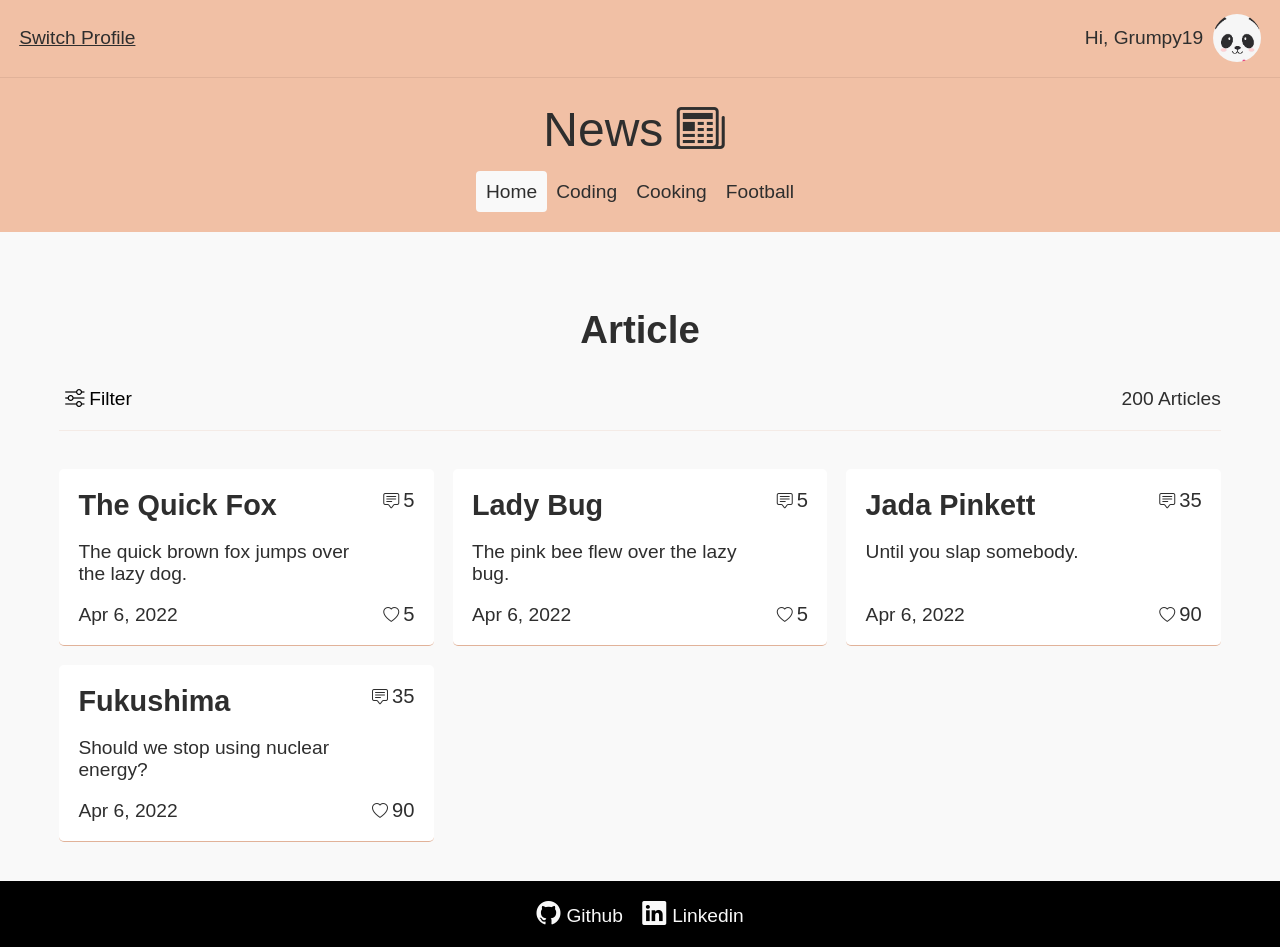
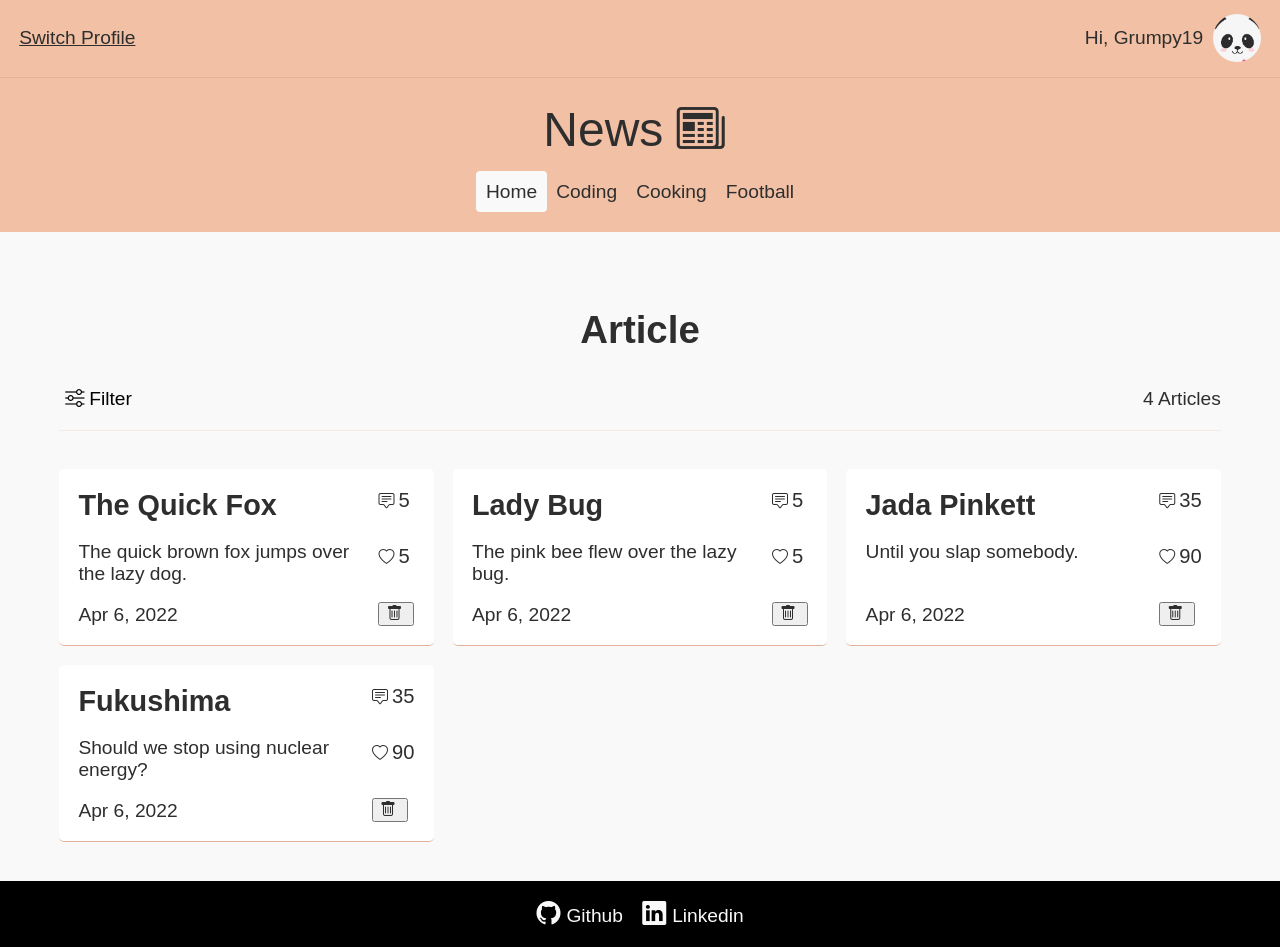
Before and after one commit to samuelparfaitjr/fe-news, a React (Create React App) app: page / in a window 1280 px wide. Built offline with nearby package versions, Linux system fonts and the light colour scheme.

Commit message:
added deleted button

```diff
--- a/src/components/Post.jsx
+++ b/src/components/Post.jsx
@@ -3,12 +3,14 @@ import Icon from "./Icon";
 // Packages
 import moment from "moment";
 
-const Post = ({ posts }) => {
+const Post = ({ posts, handleDelete }) => {
+  const user = "grumpy19";
+
   return (
     <div className="grid">
       {posts.map((post) => {
         return (
-          <article className="card">
+          <article className="card" key={post.id}>
             <div className="post-info">
               <div>
                 <h3 className="post-title">{post.title}</h3>
@@ -25,6 +27,18 @@ const Post = ({ posts }) => {
                 <Icon name="heart" size={16} color="#2e2e2e" />
                 {post.vote}
               </span>
+              {user && (
+                <span className="meta-like">
+                  <button
+                    className="delete-button"
+                    onClick={() => {
+                      handleDelete(post.id);
+                    }}
+                  >
+                    <Icon name="trash" size={16} color="#2e2e2e" />
+                  </button>
+                </span>
+              )}
             </div>
           </article>
         );
--- a/src/components/Select.jsx
+++ b/src/components/Select.jsx
@@ -48,7 +48,7 @@ const Select = () => {
           </li>
         </ul>
       </div>
-      <div>200 Articles</div>
+      <div>4 Articles</div>
     </div>
   );
 };
--- a/src/views/Home.jsx
+++ b/src/views/Home.jsx
@@ -44,12 +44,18 @@ const Home = () => {
     },
   ]);
 
+  // Handle delete
+  const handleDelete = (postId) => {
+    const updatedPosts = posts.filter((post) => post.id !== postId);
+    setPosts(updatedPosts);
+  };
+
   return (
     <main className="home-page">
       <div className="container">
         <h2 className="section-title">Article</h2>
         <Select />
-        <Post posts={posts} />
+        <Post posts={posts} handleDelete={handleDelete} />
       </div>
     </main>
   );
```
